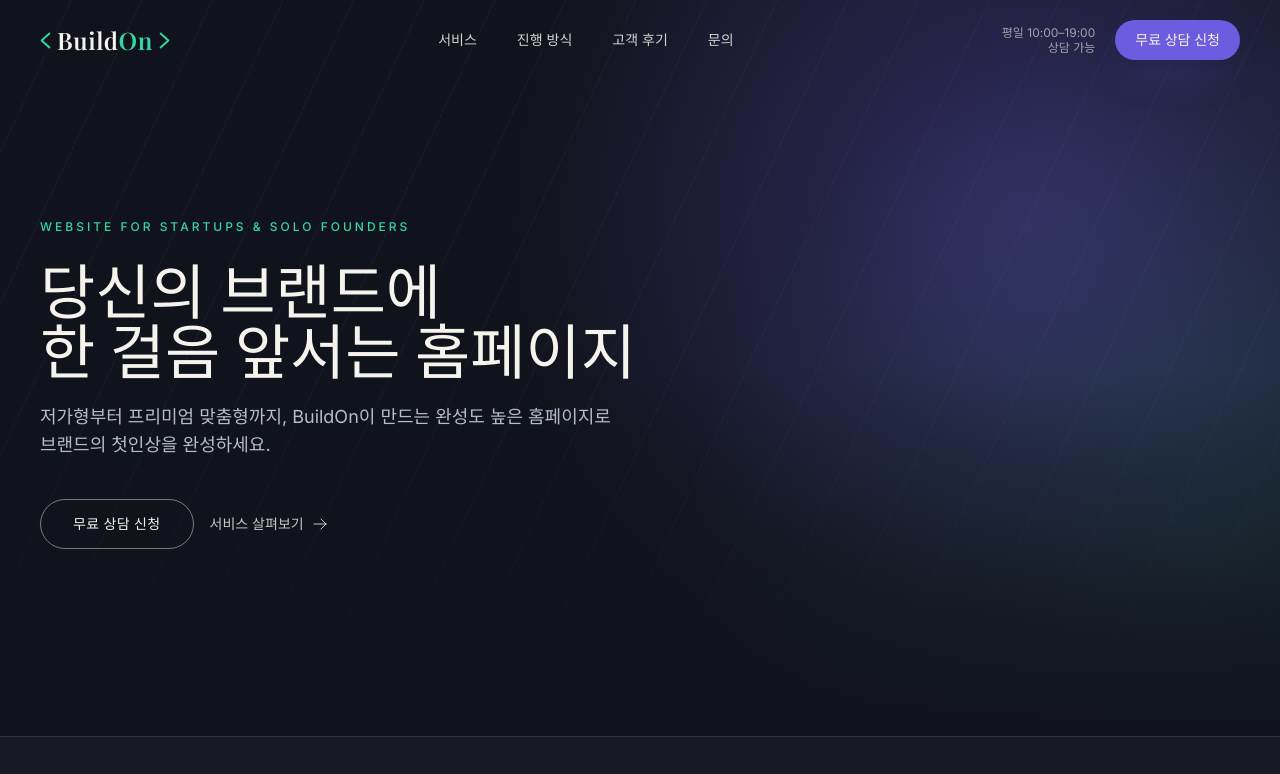
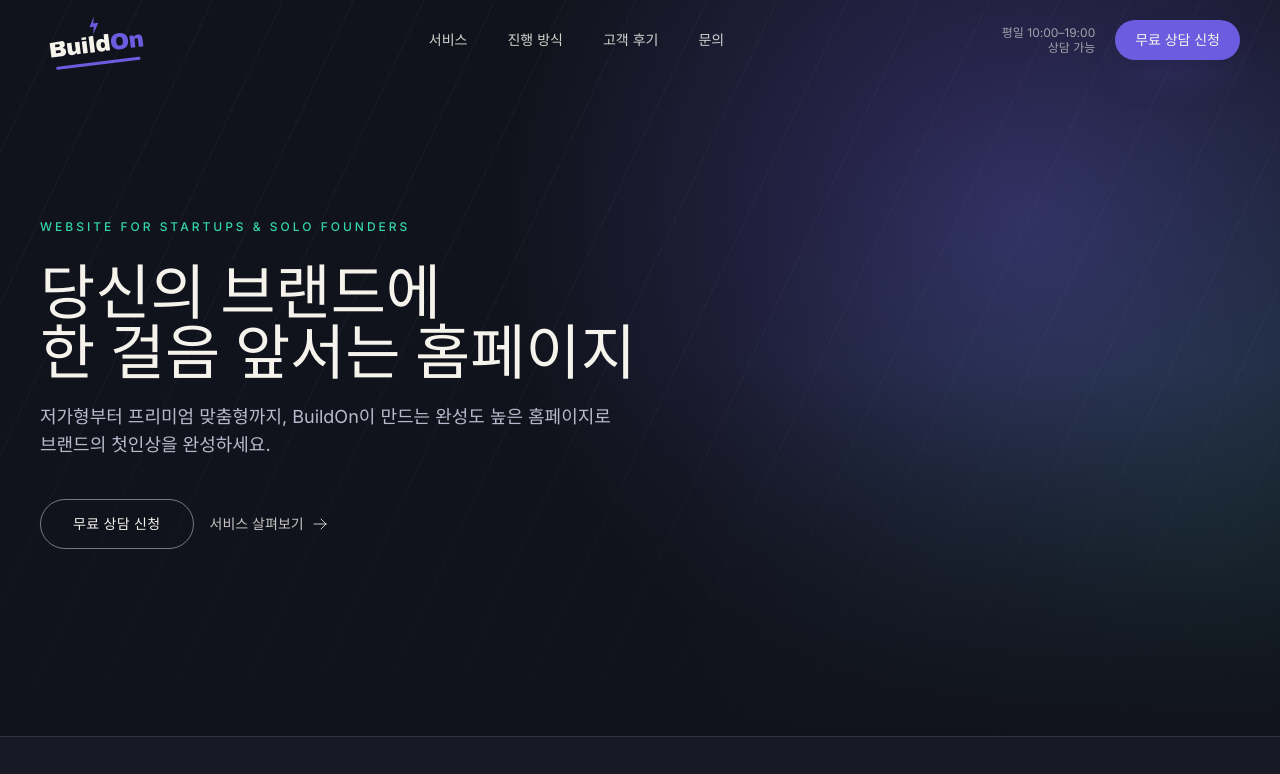
Before and after one commit to tockddn5-max/BuilDOn, a website: page index.html in a window 1280 px wide. Shown: the top 774 px of the page. Drawn offline with nearby package versions, Linux system fonts and the light colour scheme; a web font is replaced by a local one.

Commit message:
Replace bracket logo with bold tilted wordmark (lightning bolt + straight underline)

```diff
--- a/index.html
+++ b/index.html
@@ -110,6 +110,21 @@
   }
   .nav-link:hover::after { transform: scaleX(1); }
 
+  .logo-mark { display: inline-block; transform: rotate(-7deg); }
+  .logo-mark .logo-stack { display: inline-flex; flex-direction: column; align-items: center; }
+  .logo-mark .logo-bolt { margin-bottom: -2px; }
+  .logo-mark .logo-word {
+    font-family: Arial Black, Arial Bold, Impact, sans-serif;
+    font-weight: 900;
+    letter-spacing: -0.02em;
+    line-height: 0.9;
+    color: #F6F3EC;
+    clip-path: polygon(3% 20%, 97% 0%, 100% 80%, 4% 100%);
+    padding: 2px 8px;
+  }
+  .logo-mark .logo-word .accent { color: #6C5CE0; }
+  .logo-mark .logo-underline { margin-top: 4px; width: 76%; background: #6C5CE0; border-radius: 2px; }
+
   [data-tab-panel] { display: none !important; }
   [data-tab-panel].active { display: grid !important; }
 
@@ -122,10 +137,12 @@
   <!-- ===================== HEADER ===================== -->
   <header id="site-header" class="fixed top-0 inset-x-0 z-50 transition-colors duration-300">
     <div class="max-w-7xl mx-auto px-6 lg:px-10 flex items-center justify-between h-20">
-      <a href="#top" class="font-display text-2xl font-semibold tracking-wide text-cream inline-flex items-center gap-1.5">
-        <svg viewBox="0 0 14 22" fill="none" class="text-mint w-[11px] h-[17px]" aria-hidden="true"><path d="M12 2L2 11L12 20" stroke="currentColor" stroke-width="2.5" stroke-linecap="round" stroke-linejoin="round"/></svg>
-        <span>Build<span class="text-mint">On</span></span>
-        <svg viewBox="0 0 14 22" fill="none" class="text-mint w-[11px] h-[17px]" aria-hidden="true"><path d="M2 2L12 11L2 20" stroke="currentColor" stroke-width="2.5" stroke-linecap="round" stroke-linejoin="round"/></svg>
+      <a href="#top" class="logo-mark">
+        <span class="logo-stack">
+          <svg class="logo-bolt" width="11" height="19" viewBox="0 0 20 34" fill="none" aria-hidden="true"><path d="M12 1L2 19H10L7 33L19 13H10L12 1Z" fill="#6C5CE0"/></svg>
+          <span class="logo-word" style="font-size:23px;">Build<span class="accent">On</span></span>
+          <span class="logo-underline" style="height:3px;"></span>
+        </span>
       </a>
 
       <nav class="hidden md:flex items-center gap-10 text-sm text-cream/85">
@@ -470,10 +487,12 @@
   <footer class="bg-inkSoft border-t border-inkLine">
     <div class="max-w-7xl mx-auto px-6 lg:px-10 py-14 flex flex-col sm:flex-row items-start sm:items-center justify-between gap-8">
       <div>
-        <a href="#top" class="font-display text-xl font-semibold text-cream inline-flex items-center gap-1">
-          <svg viewBox="0 0 14 22" fill="none" class="text-mint w-[9px] h-[14px]" aria-hidden="true"><path d="M12 2L2 11L12 20" stroke="currentColor" stroke-width="2.5" stroke-linecap="round" stroke-linejoin="round"/></svg>
-          <span>Build<span class="text-mint">On</span></span>
-          <svg viewBox="0 0 14 22" fill="none" class="text-mint w-[9px] h-[14px]" aria-hidden="true"><path d="M2 2L12 11L2 20" stroke="currentColor" stroke-width="2.5" stroke-linecap="round" stroke-linejoin="round"/></svg>
+        <a href="#top" class="logo-mark">
+          <span class="logo-stack">
+            <svg class="logo-bolt" width="9" height="15" viewBox="0 0 20 34" fill="none" aria-hidden="true"><path d="M12 1L2 19H10L7 33L19 13H10L12 1Z" fill="#6C5CE0"/></svg>
+            <span class="logo-word" style="font-size:19px;">Build<span class="accent">On</span></span>
+            <span class="logo-underline" style="height:2px;"></span>
+          </span>
         </a>
         <p class="text-creamMuted text-sm mt-2 max-w-xs">브랜드의 첫인상을 완성하는 홈페이지 제작 파트너</p>
       </div>
```
Also changed, not shown: admin-x7k2.html (+21 -4 lines).
